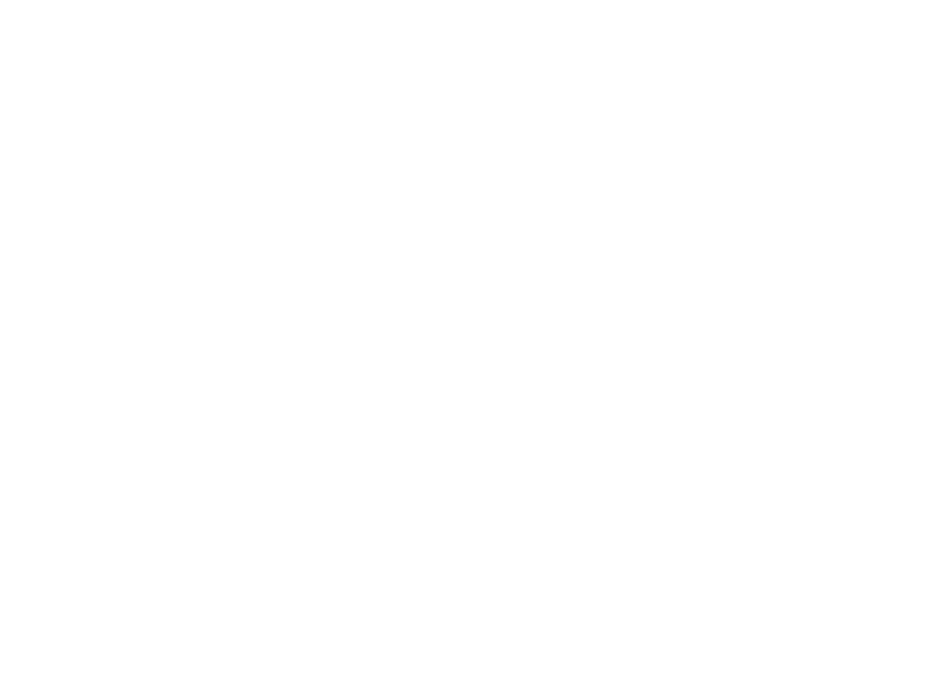
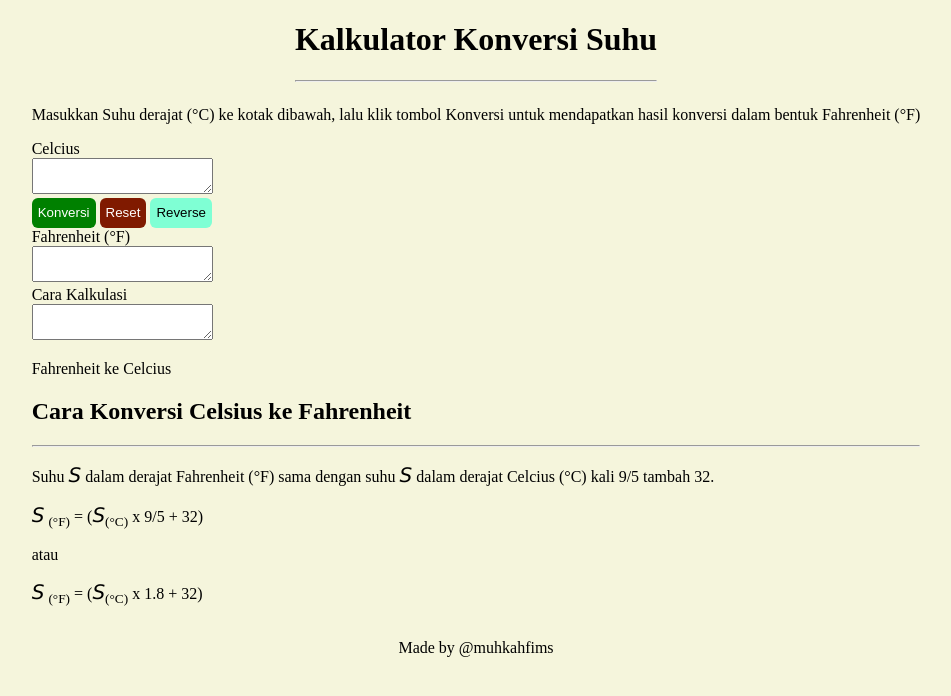
Before and after one commit to revou-fundamental-course/30-sept-24-Muhkahfims, a plain HTML site: page index.html in a window 1280 px wide. Shown: the whole page, without its empty margins (164-1115 px from the left). Drawn offline with Linux system fonts and the light colour scheme.

Commit message:
html & css

```diff
--- a/CSS/styles.css
+++ b/CSS/styles.css
@@ -0,0 +1,37 @@
+body {
+    margin: 0;
+    background-color: beige;
+    display: flex;
+    flex-direction: column;
+    align-items: center;
+    justify-content: center;
+}
+
+.suhu-style {
+    font-size: 20px;
+    font-family: 'Lucida Sans', 'Lucida Sans Regular', 'Lucida Grande', 'Lucida Sans Unicode', Geneva, Verdana, sans-serif;
+    font-style: italic;
+}
+
+
+.form-btn {
+    height: 30px;
+    background-color: antiquewhite;
+    border: none;
+    border-radius: 6px;
+}
+
+.form-btn-submit {
+    background-color: green;
+    color: white;
+}
+
+.form-btn-reset {
+    background-color: rgb(128, 26, 0);
+    color: white;
+}
+
+.form-btn-reverse {
+    background-color: aquamarine;
+    color: black;
+}
--- a/index.html
+++ b/index.html
@@ -3,10 +3,93 @@
 <head>
     <meta charset="UTF-8">
     <meta name="viewport" content="width=device-width, initial-scale=1.0">
-    <title>Suhu Convertion</title>
+    <title>Muhammad Kahfi MS</title>
     <link rel="stylesheet" href="CSS/styles.css">
 </head>
+
 <body>
 
+    <header>
+        <h1>Kalkulator Konversi Suhu</h1>
+        <hr>
+    </header>
+
+    <main>
+        <!-- form content -->
+        <section>
+            <!-- intruksi -->
+            <article>
+                <p>Masukkan Suhu derajat (&deg;C) ke kotak dibawah, lalu klik tombol Konversi untuk mendapatkan hasil konversi dalam bentuk Fahrenheit (&deg;F)</p>
+            </article>
+
+            <!-- inputan suhu -->
+            <form action="">
+                <div>
+                    <label for="input-suhu">Celcius</label>
+                </div>
+
+                <textarea name="" id="input-suhu"></textarea>
+
+                <div>
+                    <button class=" form-btn form-btn-submit">Konversi</button>
+                    <button class="form-btn form-btn-reset">Reset</button>
+                    <button class=" form-btn form-btn-reverse">Reverse</button>
+                </div>
+            </form>
+
+            <!-- hasil inputan -->
+            <div>
+                <div>
+                    <label for="hasil-suhu">Fahrenheit (&deg;F)</label>
+                </div>
+                <div>
+                    <textarea name="" id=""></textarea>
+                </div>
+
+
+            </div>
+
+            <!-- cara kalkulasi -->
+            <div>
+                <div>
+                    <label for="how-to-suhu">Cara Kalkulasi</label>
+                </div>
+
+                <div>
+                    <textarea name="" id="how-to-suhu"></textarea>
+                </div>
+
+            </div>
+
+            <p>Fahrenheit ke Celcius</p>
+        </section>
+
+        <!-- info content -->
+        <section>
+            <header>
+                <h2>Cara Konversi Celsius ke Fahrenheit</h2>
+            </header>
+            <hr>
+            <article>
+                <p>Suhu <span class="suhu-style">S</span> dalam derajat Fahrenheit (&deg;F) sama dengan suhu <span class="suhu-style">S</span> dalam derajat Celcius (&deg;C) kali 9/5 tambah 32.
+                </p>
+
+                <p>
+                    <span class="suhu-style">S</span> <sub>(&deg;F)</sub> = (<span class="suhu-style">S</span><sub>(&deg;C)</sub> x 9/5 + 32)
+                </p>
+
+                <p>atau</p>
+
+                <p>
+                    <span class="suhu-style">S</span> <sub>(&deg;F)</sub> = (<span class="suhu-style">S</span><sub>(&deg;C)</sub> x 1.8 + 32)
+                </p>
+            </article>
+        </section>
+    </main>
+
+    <footer>
+        <p>Made by @muhkahfims</p>
+    </footer>
 </body>
+
 </html>
```
